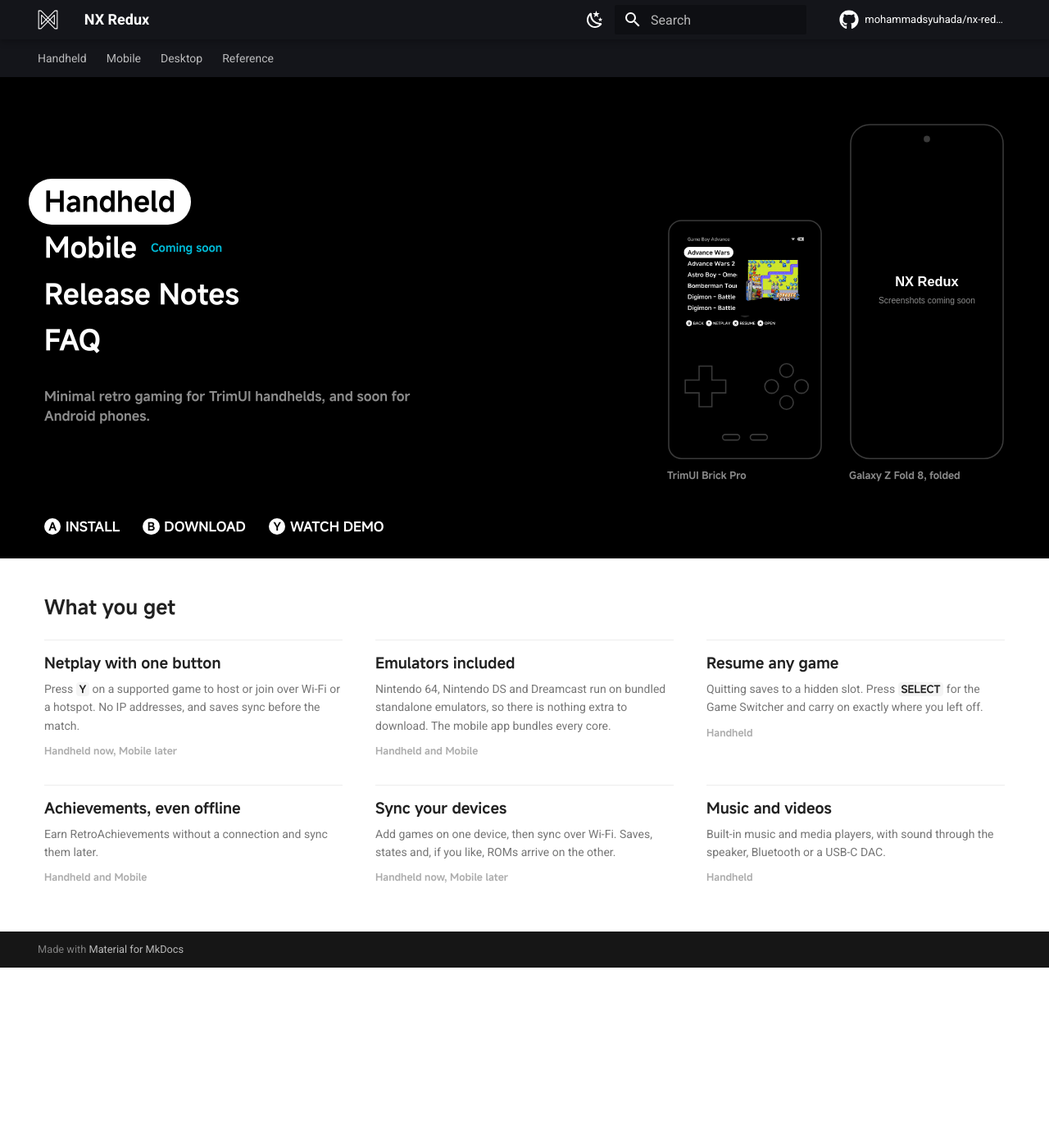
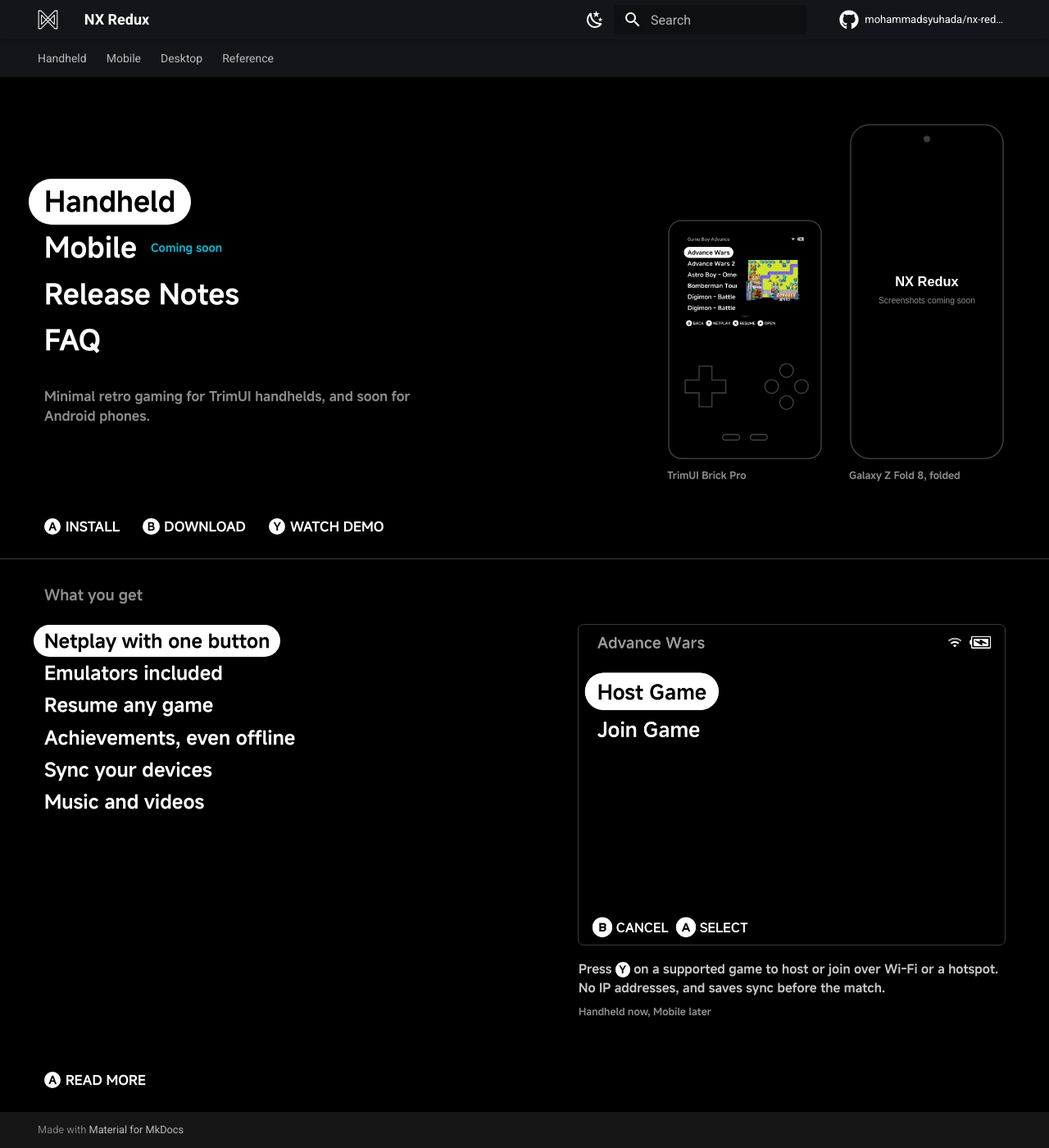
Before and after one commit to mohammadsyuhada/nx-redux-docs, an MkDocs documentation site: the page built from docs/index.md, in a window 1280 px wide and 1400 px high, scrolled down 2 px. Shown: the whole window at 82% size. Built offline with MkDocs 1.6.1 and Material for MkDocs 9.7.7, drawn with Linux system fonts in a browser that asks for light colours; comment, search, counter and statistics services are not loaded; before the commit the page ends 1182 px from its top, so only the background shows below that.

Commit message:
feat(site): show landing features as an NX Redux game list with screenshot previews

```diff
--- a/docs/stylesheets/home.css
+++ b/docs/stylesheets/home.css
@@ -15,6 +15,7 @@
   --nx-black: #000;
   --nx-white: #fff;
   --nx-grey: #8c8c8c;
+  --nx-soft: #c8c8c8;
   --nx-outline: #3a3a3a;
   font-family: "MiSans NX", var(--md-text-font-family), sans-serif;
   font-weight: 600;
@@ -153,81 +154,122 @@
   font-size: 0.85em;
 }
 
-/* Below the screen, the page follows the light or dark theme. */
-.nx-highlights {
-  max-width: 61rem;
-  margin: 0 auto;
-  padding: 2.2rem 1.2rem 2.8rem;
+/* Features: a second screen laid out like the NX Redux game list. The list
+   sits on the left; the selected row's screenshot and text show on the right,
+   the way a game's artwork does on the device. */
+.nx-features { border-top: 1px solid var(--nx-outline); }
+
+.nx-features__title {
+  margin: 0;
+  font-size: 0.9rem;
+  font-weight: 600;
+  line-height: 1.3;
+  color: var(--nx-grey);
 }
 
-.nx-highlights__title {
-  margin: 0 0 1.2rem;
-  font-size: 1.2rem;
-  line-height: 1.3;
-  color: var(--md-default-fg-color);
+.nx-features__body {
+  display: grid;
+  grid-template-columns: minmax(0, 1fr) minmax(0, 26rem);
+  align-items: start;
+  gap: 2.4rem;
+  padding: 1.2rem 0 2rem;
 }
 
-.nx-highlights__list {
-  display: grid;
-  grid-template-columns: repeat(3, minmax(0, 1fr));
-  gap: 1.6rem 2rem;
+.nx-list {
   margin: 0;
   padding: 0;
   list-style: none;
 }
 
-.nx-highlight {
-  padding-top: 0.8rem;
-  border-top: 1px solid var(--md-default-fg-color--lightest);
+.nx-feature { margin: 0; }
+
+.nx-list a {
+  display: inline-block;
+  margin-left: -0.55em;
+  padding: 0.18em 0.55em;
+  border-radius: 999px;
+  font-size: 1.15rem;
+  line-height: 1.35;
+  color: var(--nx-white);
+  transition: background-color 120ms ease, color 120ms ease;
 }
 
-.nx-highlight h3 {
-  margin: 0 0 0.4rem;
-  font-size: 0.9rem;
-  line-height: 1.3;
+.nx-list:not(:hover) a.is-selected,
+.nx-list a:hover {
+  background: var(--nx-white);
+  color: var(--nx-black);
 }
 
-.nx-highlight h3 a { color: var(--md-default-fg-color); }
-.nx-highlight h3 a:hover { color: var(--md-accent-fg-color); }
-
-.nx-highlight p {
-  margin: 0;
-  font-family: var(--md-text-font-family), sans-serif;
-  font-weight: 400;
-  font-size: 0.7rem;
-  line-height: 1.6;
-  color: var(--md-default-fg-color--light);
-}
-
-.nx-highlight .nx-highlight__platform {
-  margin-top: 0.5rem;
-  font-family: "MiSans NX", var(--md-text-font-family), sans-serif;
-  font-weight: 600;
-  font-size: 0.6rem;
-  color: var(--md-default-fg-color--lighter);
-}
-
-.nx-highlight kbd {
-  padding: 0 0.3em;
-  border-radius: 0.2rem;
-  font-family: "MiSans NX", var(--md-text-font-family), sans-serif;
-  font-size: 0.9em;
-  color: var(--md-default-fg-color);
-  background: var(--md-code-bg-color);
-}
-
-.nx-highlight h3 a:focus-visible {
+.nx-list a:focus-visible {
   outline: 0.1rem solid var(--md-accent-fg-color);
   outline-offset: 0.15rem;
 }
 
-@media screen and (max-width: 59.9375em) {
-  .nx-highlights__list { grid-template-columns: repeat(2, minmax(0, 1fr)); }
+/* On wide screens the preview carries the text; the per-row copy stays for
+   screen readers only. */
+.nx-feature__detail {
+  position: absolute;
+  width: 1px;
+  height: 1px;
+  overflow: hidden;
+  clip: rect(0 0 0 0);
+  white-space: nowrap;
+}
+
+.nx-features__preview { display: grid; }
+
+/* Panes swap at once; only the incoming screenshot fades in, so two
+   descriptions never overlap mid-transition. */
+.nx-features__pane { grid-area: 1 / 1; visibility: hidden; }
+.nx-features__pane.is-active { visibility: visible; }
+.nx-features__pane.is-active .nx-features__shot { animation: nx-shot-in 180ms ease; }
+
+@keyframes nx-shot-in {
+  from { opacity: 0; }
+  to { opacity: 1; }
+}
+
+.nx-features__shot {
+  display: block;
+  width: 100%;
+  height: auto;
+  border-radius: 0.3rem;
+  outline: 1px solid var(--nx-outline);
+}
+
+.nx-features__pane p,
+.nx-feature__detail p {
+  max-width: 26rem;
+  margin: 0.9rem 0 0;
+  font-size: 0.75rem;
+  line-height: 1.55;
+  color: var(--nx-soft);
+}
+
+.nx-features__pane .nx-feature__platform,
+.nx-feature__detail .nx-feature__platform {
+  margin-top: 0.4rem;
+  font-size: 0.6rem;
+  color: var(--nx-grey);
+}
+
+.nx-features kbd {
+  display: inline-grid;
+  place-items: center;
+  min-width: 1.4em;
+  padding: 0 0.35em;
+  border-radius: 999px;
+  font-family: inherit;
+  font-size: 0.85em;
+  background: var(--nx-white);
+  color: var(--nx-black);
 }
 
 @media (prefers-reduced-motion: reduce) {
   .nx-slide,
-  .nx-menu a { transition: none; }
+  .nx-menu a,
+  .nx-list a { transition: none; }
+  .nx-features__pane.is-active .nx-features__shot { animation: none; }
 }
 
 @media screen and (max-width: 44.9375em) {
@@ -235,5 +277,19 @@
   .nx-menu a { font-size: 1.3rem; }
   .nx-devices { justify-content: center; }
   .nx-device svg { width: 7.5rem; }
-  .nx-highlights__list { grid-template-columns: 1fr; }
+  .nx-features__body { grid-template-columns: 1fr; gap: 0; }
+  .nx-features__preview,
+  .nx-features__hints { display: none; }
+  .nx-feature + .nx-feature { margin-top: 1rem; }
+  .nx-list a { font-size: 1.05rem; }
+  .nx-list:not(:hover) a.is-selected { background: none; color: var(--nx-white); }
+  .nx-feature__detail {
+    position: static;
+    width: auto;
+    height: auto;
+    overflow: visible;
+    clip: auto;
+    white-space: normal;
+  }
+  .nx-feature__detail p { margin-top: 0.3rem; }
 }
--- a/overrides/home.html
+++ b/overrides/home.html
@@ -72,40 +72,58 @@
       </div>
     </section>
 
-    <section class="nx-highlights" aria-labelledby="nx-highlights-title">
-      <h2 id="nx-highlights-title" class="nx-highlights__title">What you get</h2>
-      <ul class="nx-highlights__list">
-        <li class="nx-highlight">
-          <h3><a href="{{ 'handheld/netplay/' | url }}">Netplay with one button</a></h3>
-          <p>Press <kbd>Y</kbd> on a supported game to host or join over Wi-Fi or a hotspot. No IP addresses, and saves sync before the match.</p>
-          <p class="nx-highlight__platform">Handheld now, Mobile later</p>
-        </li>
-        <li class="nx-highlight">
-          <h3><a href="{{ 'handheld/emulators/' | url }}">Emulators included</a></h3>
-          <p>Nintendo 64, Nintendo DS and Dreamcast run on bundled standalone emulators, so there is nothing extra to download. The mobile app bundles every core.</p>
-          <p class="nx-highlight__platform">Handheld and Mobile</p>
-        </li>
-        <li class="nx-highlight">
-          <h3><a href="{{ 'handheld/guide/game-switcher/' | url }}">Resume any game</a></h3>
-          <p>Quitting saves to a hidden slot. Press <kbd>SELECT</kbd> for the Game Switcher and carry on exactly where you left off.</p>
-          <p class="nx-highlight__platform">Handheld</p>
-        </li>
-        <li class="nx-highlight">
-          <h3><a href="{{ 'handheld/apps/retroachievements/' | url }}">Achievements, even offline</a></h3>
-          <p>Earn RetroAchievements without a connection and sync them later.</p>
-          <p class="nx-highlight__platform">Handheld and Mobile</p>
-        </li>
-        <li class="nx-highlight">
-          <h3><a href="{{ 'handheld/apps/device-sync/' | url }}">Sync your devices</a></h3>
-          <p>Add games on one device, then sync over Wi-Fi. Saves, states and, if you like, ROMs arrive on the other.</p>
-          <p class="nx-highlight__platform">Handheld now, Mobile later</p>
-        </li>
-        <li class="nx-highlight">
-          <h3><a href="{{ 'handheld/apps/music-player/' | url }}">Music and videos</a></h3>
-          <p>Built-in music and media players, with sound through the speaker, Bluetooth or a USB-C DAC.</p>
-          <p class="nx-highlight__platform">Handheld</p>
-        </li>
-      </ul>
+    {% set features = [
+      {"title": "Netplay with one button", "href": "handheld/netplay/", "shot": "assets/screenshots/netplay.png",
+       "text": "Press <kbd>Y</kbd> on a supported game to host or join over Wi-Fi or a hotspot. No IP addresses, and saves sync before the match.",
+       "platform": "Handheld now, Mobile later"},
+      {"title": "Emulators included", "href": "handheld/emulators/", "shot": "assets/screenshots/in-game.png",
+       "text": "Nintendo 64, Nintendo DS and Dreamcast run on bundled standalone emulators, so there is nothing extra to download. The mobile app bundles every core.",
+       "platform": "Handheld and Mobile"},
+      {"title": "Resume any game", "href": "handheld/guide/game-switcher/", "shot": "assets/screenshots/game-switcher.png",
+       "text": "Quitting saves to a hidden slot. Press <kbd>SELECT</kbd> for the Game Switcher and carry on exactly where you left off.",
+       "platform": "Handheld"},
+      {"title": "Achievements, even offline", "href": "handheld/apps/retroachievements/", "shot": "assets/screenshots/retroachievements.png",
+       "text": "Earn RetroAchievements without a connection and sync them later.",
+       "platform": "Handheld and Mobile"},
+      {"title": "Sync your devices", "href": "handheld/apps/device-sync/", "shot": "assets/screenshots/device-sync.png",
+       "text": "Add games on one device, then sync over Wi-Fi. Saves, states and, if you like, ROMs arrive on the other.",
+       "platform": "Handheld now, Mobile later"},
+      {"title": "Music and videos", "href": "handheld/apps/music-player/", "shot": "assets/screenshots/music-player.png",
+       "text": "Built-in music and media players, with sound through the speaker, Bluetooth or a USB-C DAC.",
+       "platform": "Handheld"},
+    ] %}
+    <section class="nx-screen nx-features" aria-labelledby="nx-features-title">
+      <div class="nx-screen__inner">
+        <h2 id="nx-features-title" class="nx-features__title">What you get</h2>
+
+        <div class="nx-features__body">
+          <ul class="nx-list">
+            {% for f in features %}
+            <li class="nx-feature">
+              <a href="{{ f.href | url }}"{% if loop.first %} class="is-selected"{% endif %}>{{ f.title }}</a>
+              <div class="nx-feature__detail">
+                <p>{{ f.text }}</p>
+                <p class="nx-feature__platform">{{ f.platform }}</p>
+              </div>
+            </li>
+            {% endfor %}
+          </ul>
+
+          <div class="nx-features__preview" aria-hidden="true">
+            {% for f in features %}
+            <div class="nx-features__pane{% if loop.first %} is-active{% endif %}">
+              <img class="nx-features__shot" src="{{ f.shot | url }}" alt="" width="1024" height="768" loading="lazy">
+              <p>{{ f.text }}</p>
+              <p class="nx-feature__platform">{{ f.platform }}</p>
+            </div>
+            {% endfor %}
+          </div>
+        </div>
+
+        <nav class="nx-hints nx-features__hints" aria-label="Selected feature">
+          <a class="nx-hint" id="nx-feature-more" href="{{ features[0].href | url }}"><span class="nx-hint__button" aria-hidden="true">A</span>Read more</a>
+        </nav>
+      </div>
     </section>
   </div>
 {% endblock %}
@@ -128,5 +146,31 @@
         }, 3500);
       });
     })();
+
+    // Features: the pill follows hover and focus, the preview shows the
+    // selected feature, and READ MORE opens its page. UP/DOWN move the
+    // selection as on the device.
+    (function () {
+      var list = document.querySelector(".nx-list");
+      if (!list) return;
+      var rows = Array.prototype.slice.call(list.querySelectorAll("a"));
+      var panes = document.querySelectorAll(".nx-features__pane");
+      var more = document.getElementById("nx-feature-more");
+      function select(i) {
+        rows.forEach(function (r, j) { r.classList.toggle("is-selected", j === i); });
+        Array.prototype.forEach.call(panes, function (p, j) { p.classList.toggle("is-active", j === i); });
+        more.href = rows[i].href;
+      }
+      rows.forEach(function (row, i) {
+        row.addEventListener("mouseenter", function () { select(i); });
+        row.addEventListener("focus", function () { select(i); });
+        row.addEventListener("keydown", function (e) {
+          var next = e.key === "ArrowDown" ? i + 1 : e.key === "ArrowUp" ? i - 1 : -1;
+          if (next < 0 || next >= rows.length) return;
+          e.preventDefault();
+          rows[next].focus();
+        });
+      });
+    })();
   </script>
 {% endblock %}
```
Also changed, not shown: 1 other file.
